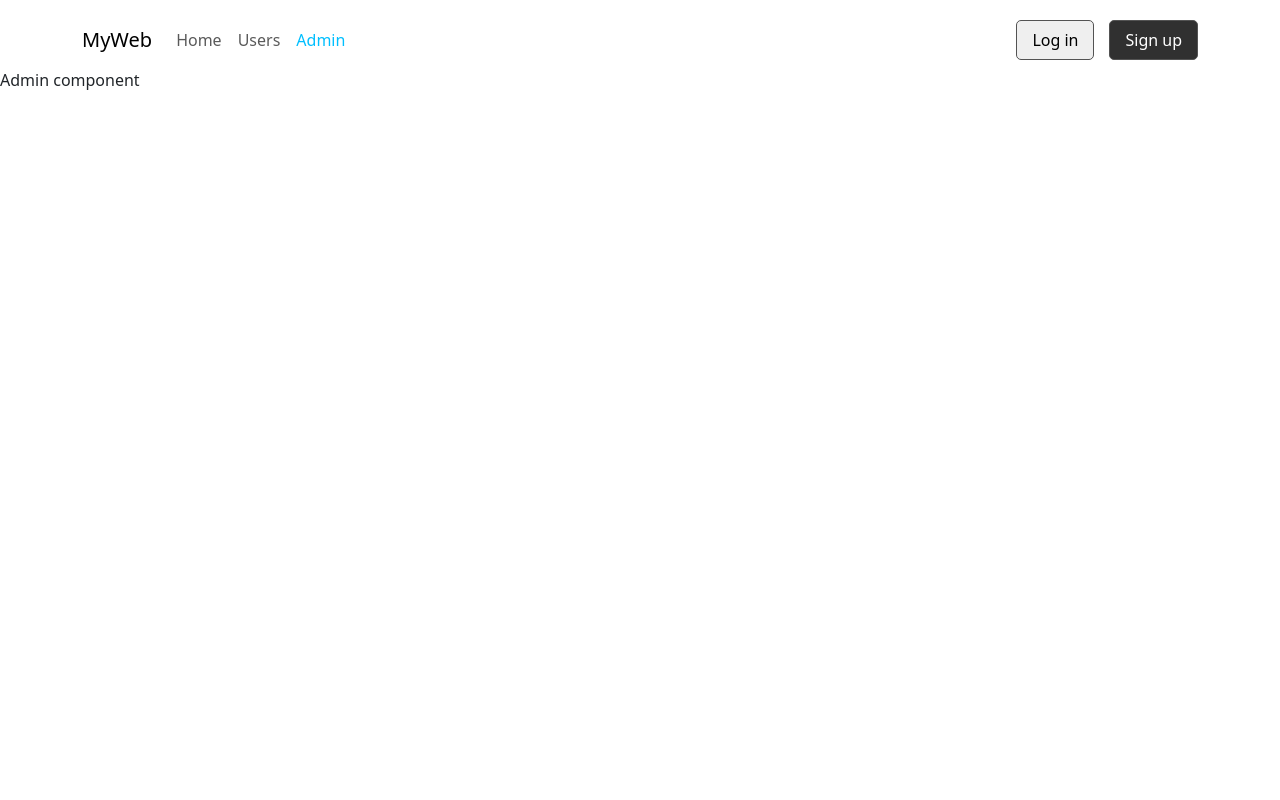
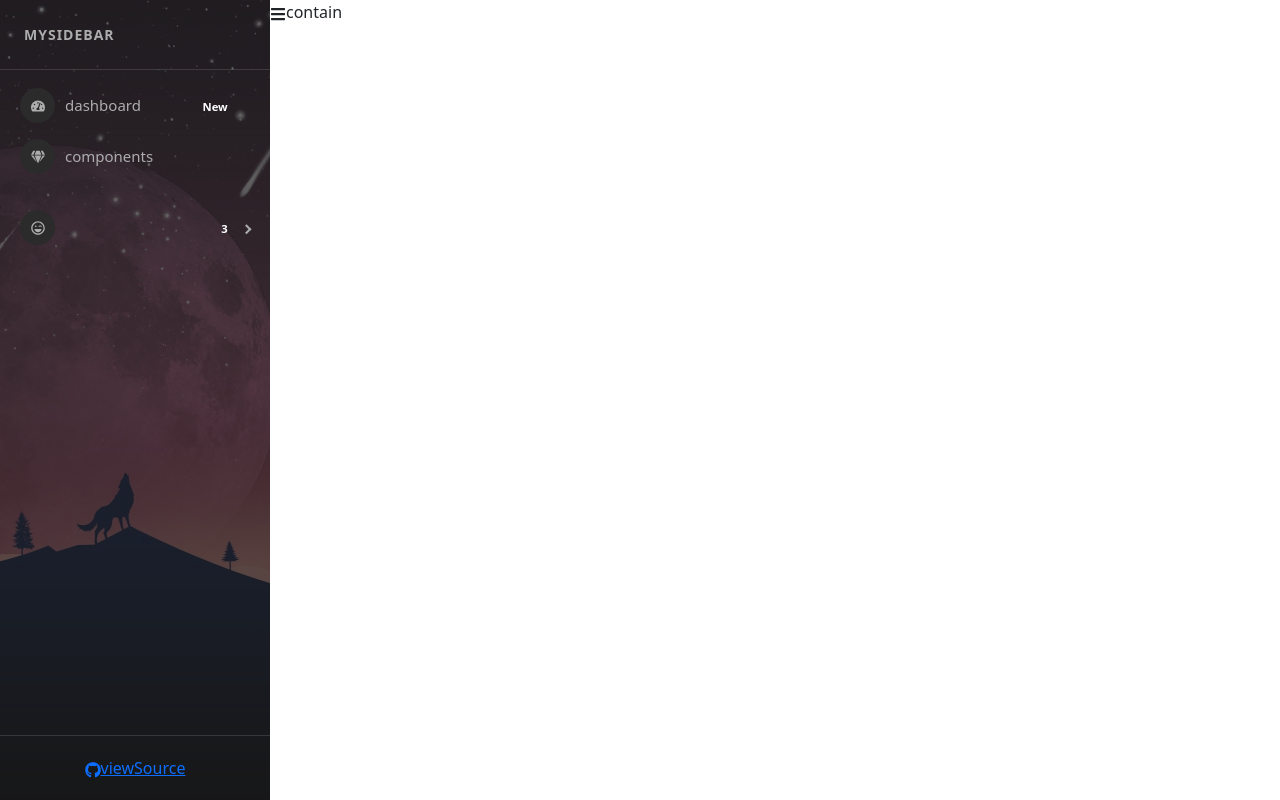
Before and after one commit to thanhdien0610/ReactBasic, a React (Create React App) app: page /admins in a window 1280 px wide. Built offline with nearby package versions, Linux system fonts and the light colour scheme.

Commit message:
build prosidebar

```diff
--- a/package.json
+++ b/package.json
@@ -10,9 +10,11 @@
     "react": "18.2.0",
     "react-bootstrap": "2.4.0",
     "react-dom": "18.2.0",
+    "react-icons": "4.4.0",
+    "react-pro-sidebar": "0.7.1",
     "react-redux": "8.0.1",
     "react-router-dom": "6.3.0",
-    "react-scripts": "5.0.1",
+    "react-scripts": "^5.0.1",
     "redux": "4.2.0",
     "redux-devtools-extension": "2.13.9",
     "redux-thunk": "2.4.1",
--- a/src/components/Admin/Admin.js
+++ b/src/components/Admin/Admin.js
@@ -1,6 +1,19 @@
+import SideBar from "./SideBar";
+import './Admin.scss'
+import { useState } from "react";
+import { FaHeart, FaBars } from 'react-icons/fa';
 const Admin = (props) => {
+    const [collapsed, setCollapsed] = useState(false);
     return (
-        <div> Admin component</div>
+        <div className="admin-container">
+            <div className="admin-sidebar">
+                <SideBar collapsed={collapsed} />
+            </div>
+            <div className="admin-content">
+                <FaBars onClick={() => setCollapsed(!collapsed)} />
+                contain
+            </div>
+        </div>
     )
 }
 
--- /dev/null
+++ b/src/components/Admin/Admin.scss
@@ -0,0 +1,9 @@
+.admin-container{
+    display: flex;
+
+    .admin-sidebar{
+        .pro-sidebar{
+            height: 100vh !important;
+        }
+    }
+}
--- /dev/null
+++ b/src/components/Admin/SideBar.js
@@ -0,0 +1,96 @@
+import React from 'react';
+import 'react-pro-sidebar/dist/css/styles.css'
+import {
+    ProSidebar,
+    Menu,
+    MenuItem,
+    SubMenu,
+    SidebarHeader,
+    SidebarFooter,
+    SidebarContent,
+} from 'react-pro-sidebar';
+import { FaTachometerAlt, FaGem, FaList, FaGithub, FaRegLaughWink, FaHeart } from 'react-icons/fa';
+import sidebarBg from '../../assets/bg2.jpg';
+//import { ProSidebar, Menu, MenuItem, SubMenu } from 'react-pro-sidebar';
+//import { FaHeart, FaGem } from 'react-icons/fa'
+const SideBar = (props) => {
+    const { image, collapsed, toggled, handleToggleSidebar } = props;
+    return (
+        <>
+            <ProSidebar
+                image={sidebarBg}
+
+                collapsed={collapsed}
+                toggled={toggled}
+                breakPoint="md"
+                onToggle={handleToggleSidebar}
+            >
+                <SidebarHeader>
+                    <div
+                        style={{
+                            padding: '24px',
+                            textTransform: 'uppercase',
+                            fontWeight: 'bold',
+                            fontSize: 14,
+                            letterSpacing: '1px',
+                            overflow: 'hidden',
+                            textOverflow: 'ellipsis',
+                            whiteSpace: 'nowrap',
+                        }}
+                    >
+                        MySideBar
+                    </div>
+                </SidebarHeader>
+
+                <SidebarContent>
+                    <Menu iconShape="circle">
+                        <MenuItem
+                            icon={<FaTachometerAlt />}
+                            suffix={<span className="badge red">New</span>}
+                        >
+                            dashboard
+                        </MenuItem>
+                        <MenuItem icon={<FaGem />}> components</MenuItem>
+                    </Menu>
+                    <Menu iconShape="circle">
+                        <SubMenu
+                            suffix={<span className="badge yellow">3</span>}
+
+                            icon={<FaRegLaughWink />}
+                        >
+                            <MenuItem> 1</MenuItem>
+                            <MenuItem> 2</MenuItem>
+                            <MenuItem> 3</MenuItem>
+                        </SubMenu>
+
+                    </Menu>
+                </SidebarContent>
+
+                <SidebarFooter style={{ textAlign: 'center' }}>
+                    <div
+                        className="sidebar-btn-wrapper"
+                        style={{
+                            padding: '20px 24px',
+                        }}
+                    >
+                        <a
+                            href="https://github.com/azouaoui-med/react-pro-sidebar"
+                            target="_blank"
+                            className="sidebar-btn"
+                            rel="noopener noreferrer"
+                        >
+                            <FaGithub />
+                            <span style={{ whiteSpace: 'nowrap', textOverflow: 'ellipsis', overflow: 'hidden' }}>
+                                viewSource
+                            </span>
+                        </a>
+                    </div>
+                </SidebarFooter>
+            </ProSidebar>
+        </>
+
+
+    )
+}
+
+export default SideBar;
--- a/src/index.js
+++ b/src/index.js
@@ -18,9 +18,9 @@
         <Route path="/" element={<App />} >
           <Route index element={<HomePage />} />
           <Route path="users" element={<User />} />
-          <Route path="admins" element={<Admin />} />
+
         </Route >
-
+        <Route path="admins" element={<Admin />} />
       </Routes>
     </BrowserRouter>
 
--- a/src/reportWebVitals.js
+++ b/src/reportWebVitals.js
@@ -1,4 +1,7 @@
-const reportWebVitals = onPerfEntry => {
+
+
+
+const reportWebVitals = (onPerfEntry) => {
   if (onPerfEntry && onPerfEntry instanceof Function) {
     import('web-vitals').then(({ getCLS, getFID, getFCP, getLCP, getTTFB }) => {
       getCLS(onPerfEntry);
```
Also changed, not shown: src/assets/bg2.jpg (added), 1 other file (tests, documents, lock files or other folders).
